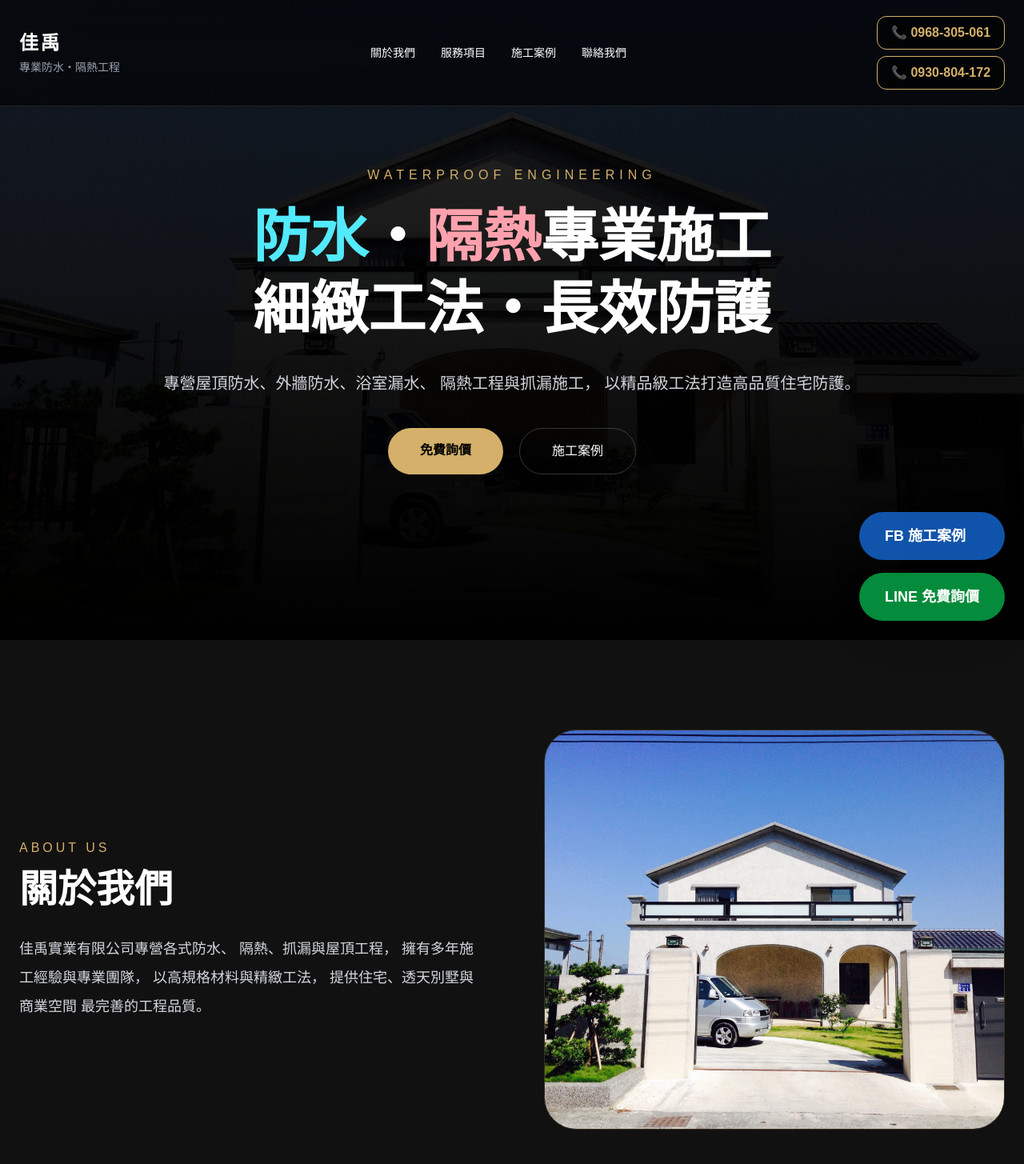
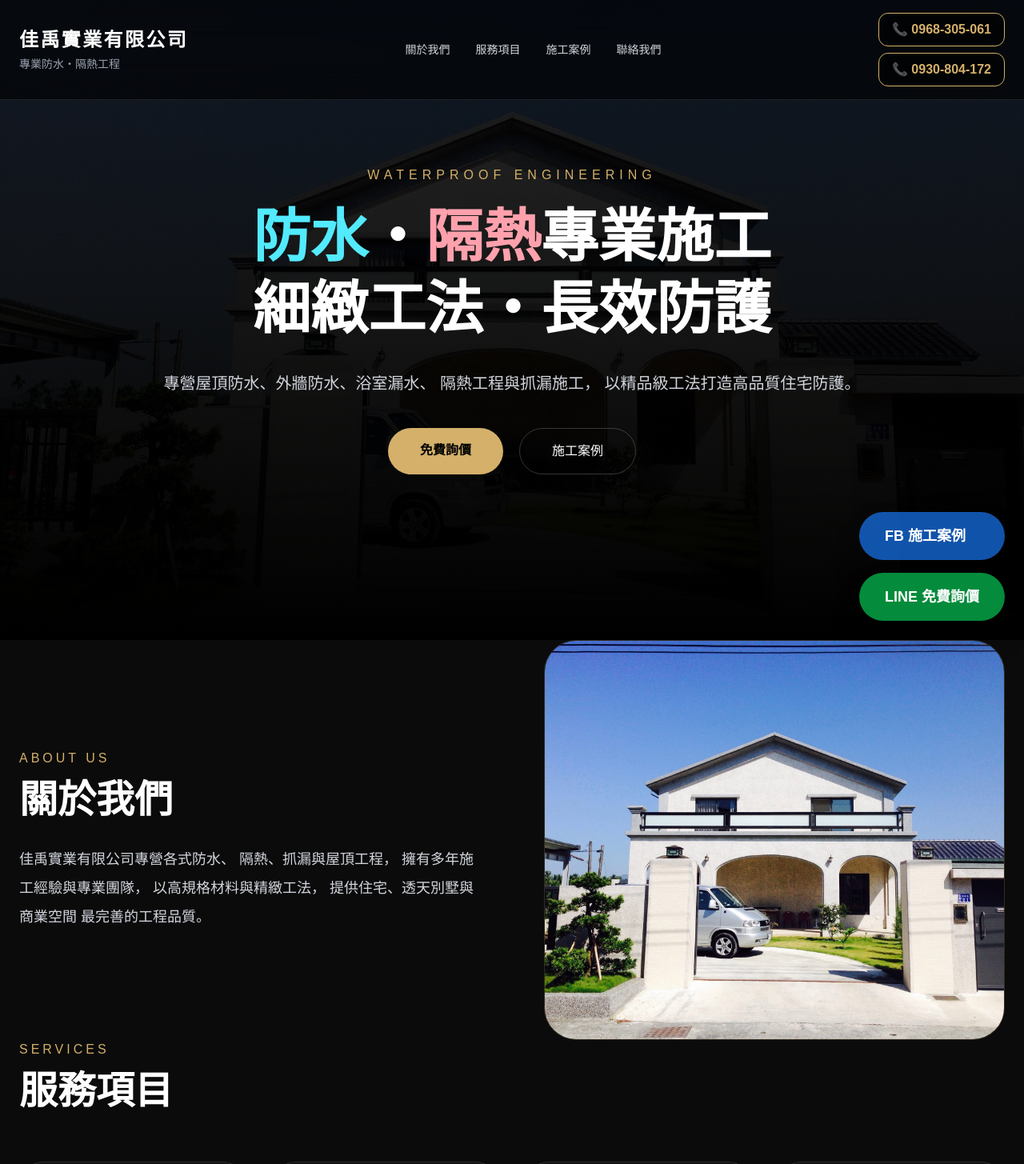
Before and after one commit to jams200069-art/jiayu-official-website, a Next.js app: page / in a window 1280 px wide. Shown: the top 1455 px of the page at 80% size. Built offline with nearby package versions, Linux system fonts and the light colour scheme.

Commit message:
rebuild responsive navbar

```diff
--- a/app/page.tsx
+++ b/app/page.tsx
@@ -62,13 +62,16 @@ export default function Home() {
 >
 
       {/* NAVBAR */}
+      {/* NAVBAR */}
 <nav className="fixed top-0 left-0 w-full z-50 bg-black/60 backdrop-blur-xl border-b border-white/10">
-        <div className="max-w-7xl mx-auto px-6 py-5 flex justify-between items-center">
 
+  <div className="max-w-7xl mx-auto px-4 md:px-6 py-4 flex items-center justify-between">
+
+    {/* 左側 Logo */}
     <div>
       <a href="#top">
-  <h1 className="text-2xl font-bold tracking-widest cursor-pointer hover:text-[#D4B06A] transition duration-300">
-    佳禹
+        <h1 className="text-2xl font-bold tracking-widest cursor-pointer transition duration-300 hover:text-[#D4B06A]">
+          佳禹實業有限公司
         </h1>
       </a>
 
@@ -76,95 +79,120 @@ export default function Home() {
         專業防水・隔熱工程
       </p>
     </div>
+
     {/* 電腦版導覽列 */}
     <div className="hidden md:flex gap-8 text-sm font-medium">
+
       <a
         href="#about"
-    className="transition duration-300 hover:text-[#D4B06A] hover:scale-110"
+        className="text-gray-300 transition duration-300 hover:text-[#D4B06A] hover:scale-110"
       >
         關於我們
       </a>
 
       <a
         href="#services"
-    className="transition duration-300 hover:text-[#D4B06A] hover:scale-110"
+        className="text-gray-300 transition duration-300 hover:text-[#D4B06A] hover:scale-110"
       >
         服務項目
       </a>
 
       <a
         href="#cases"
-    className="transition duration-300 hover:text-[#D4B06A] hover:scale-110"
+        className="text-gray-300 transition duration-300 hover:text-[#D4B06A] hover:scale-110"
       >
         施工案例
       </a>
 
       <a
         href="#contact"
-    className="transition duration-300 hover:text-[#D4B06A] hover:scale-110"
+        className="text-gray-300 transition duration-300 hover:text-[#D4B06A] hover:scale-110"
       >
         聯絡我們
       </a>
+
     </div>
 
-{/* 手機版漢堡選單 */}
-<div className="md:hidden">
+    {/* 右側電話 + 手機漢堡 */}
+    <div className="flex items-center gap-4">
+
+      {/* 手機版 ☰ */}
       <button
         onClick={() => {
           const menu = document.getElementById("mobile-menu")
           menu?.classList.toggle("hidden")
         }}
-    className="text-3xl"
+        className="md:hidden text-3xl"
       >
         ☰
       </button>
-</div>
-          <div className="flex flex-col items-end gap-2">
+
+      {/* 電話按鈕 */}
+      <div className="flex flex-col gap-2">
 
         <a
           href="tel:0968305061"
-    className="border border-[#D4B06A] text-[#D4B06A] backdrop-blur-md bg-black/30 px-4 py-2 rounded-[12px] text-sm md:text-base font-bold hover:bg-[#D4B06A] hover:text-black transition duration-300 text-center w-[160px]"
+          className="border border-[#D4B06A] text-[#D4B06A] backdrop-blur-md bg-black/30 px-4 py-2 rounded-[12px] text-sm md:text-base font-semibold transition duration-300 hover:bg-[#D4B06A] hover:text-black"
         >
           📞 0968-305-061
         </a>
 
         <a
           href="tel:0930804172"
-    className="border border-[#D4B06A] text-[#D4B06A] backdrop-blur-md bg-black/30 px-4 py-2 rounded-[12px] text-sm md:text-base font-bold hover:bg-[#D4B06A] hover:text-black transition duration-300 text-center w-[160px]"
+          className="border border-[#D4B06A] text-[#D4B06A] backdrop-blur-md bg-black/30 px-4 py-2 rounded-[12px] text-sm md:text-base font-semibold transition duration-300 hover:bg-[#D4B06A] hover:text-black"
         >
           📞 0930-804-172
         </a>
 
       </div>
+
     </div>
+
+  </div>
+
 </nav>
+
 {/* 手機版選單 */}
 <div
   id="mobile-menu"
-  className="hidden md:hidden bg-black/95 backdrop-blur-xl border-b border-white/10"
+  className="hidden md:hidden fixed top-[110px] left-0 w-full z-40 bg-black/95 backdrop-blur-xl border-b border-white/10"
 >
+
   <div className="flex flex-col px-6 py-6 gap-5 text-lg font-medium">
 
-    <a href="#about" className="hover:text-[#D4B06A]">
+    <a
+      href="#about"
+      className="hover:text-[#D4B06A]"
+    >
       關於我們
     </a>
 
-    <a href="#services" className="hover:text-[#D4B06A]">
+    <a
+      href="#services"
+      className="hover:text-[#D4B06A]"
+    >
       服務項目
     </a>
 
-    <a href="#cases" className="hover:text-[#D4B06A]">
+    <a
+      href="#cases"
+      className="hover:text-[#D4B06A]"
+    >
       施工案例
     </a>
 
-    <a href="#contact" className="hover:text-[#D4B06A]">
+    <a
+      href="#contact"
+      className="hover:text-[#D4B06A]"
+    >
       聯絡我們
     </a>
 
   </div>
+
 </div>
       {/* HERO */}
-      <section className="relative h-screen flex items-center justify-center pt-32 md:pt-0">
+      <section id="top" className="relative h-screen flex items-center justify-center pt-32 md:pt-0">
 
         <div className="absolute inset-0">
           <Image
@@ -220,7 +248,7 @@ export default function Home() {
       {/* ABOUT */}
       <section
   id="about"
-  className="py-28 bg-[#111111]"
+  className="scroll-mt-32"
 >
         <div className="max-w-7xl mx-auto px-6 grid md:grid-cols-2 gap-20 items-center">
 
@@ -257,7 +285,7 @@ export default function Home() {
       {/* SERVICES */}
       <section
   id="services"
-  className="py-28 bg-black"
+  className="scroll-mt-32"
 >
 
         <div className="max-w-7xl mx-auto px-6">
```
Lines whose indentation alone changed are shown as unchanged.
